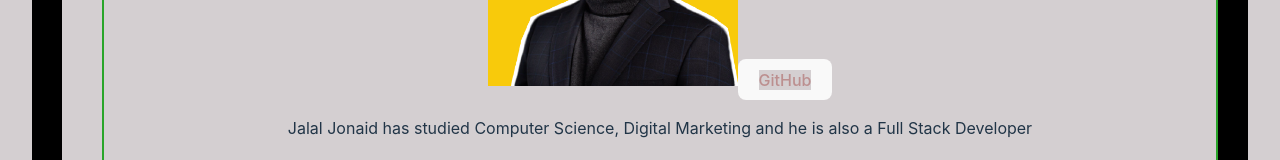
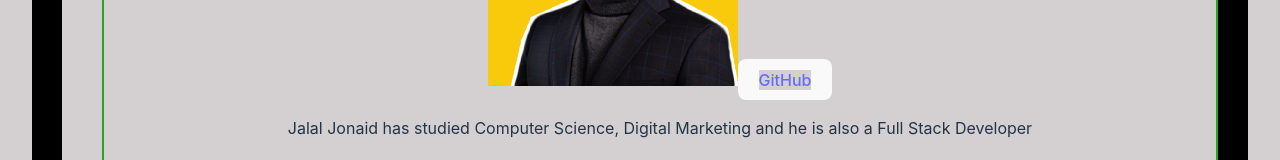
Before and after one commit to AlexanderTsiklidis1/jaaTube-Clone-Project, a React (Vite) app in the folder jaatube-Clone-App/: page /about in a window 1280 px wide. Shown: the part 759-919 px from the top of the page. Built offline with nearby package versions, Linux system fonts and the light colour scheme.

Commit message:
Update CSS.

```diff
--- a/jaatube-Clone-App/src/components/about/About.css
+++ b/jaatube-Clone-App/src/components/about/About.css
@@ -43,7 +43,3 @@
 .akbtn:hover {
   background-color: rgb(232, 165, 165);
 }
-
-.link {
-  color: rosybrown;
-}
```
